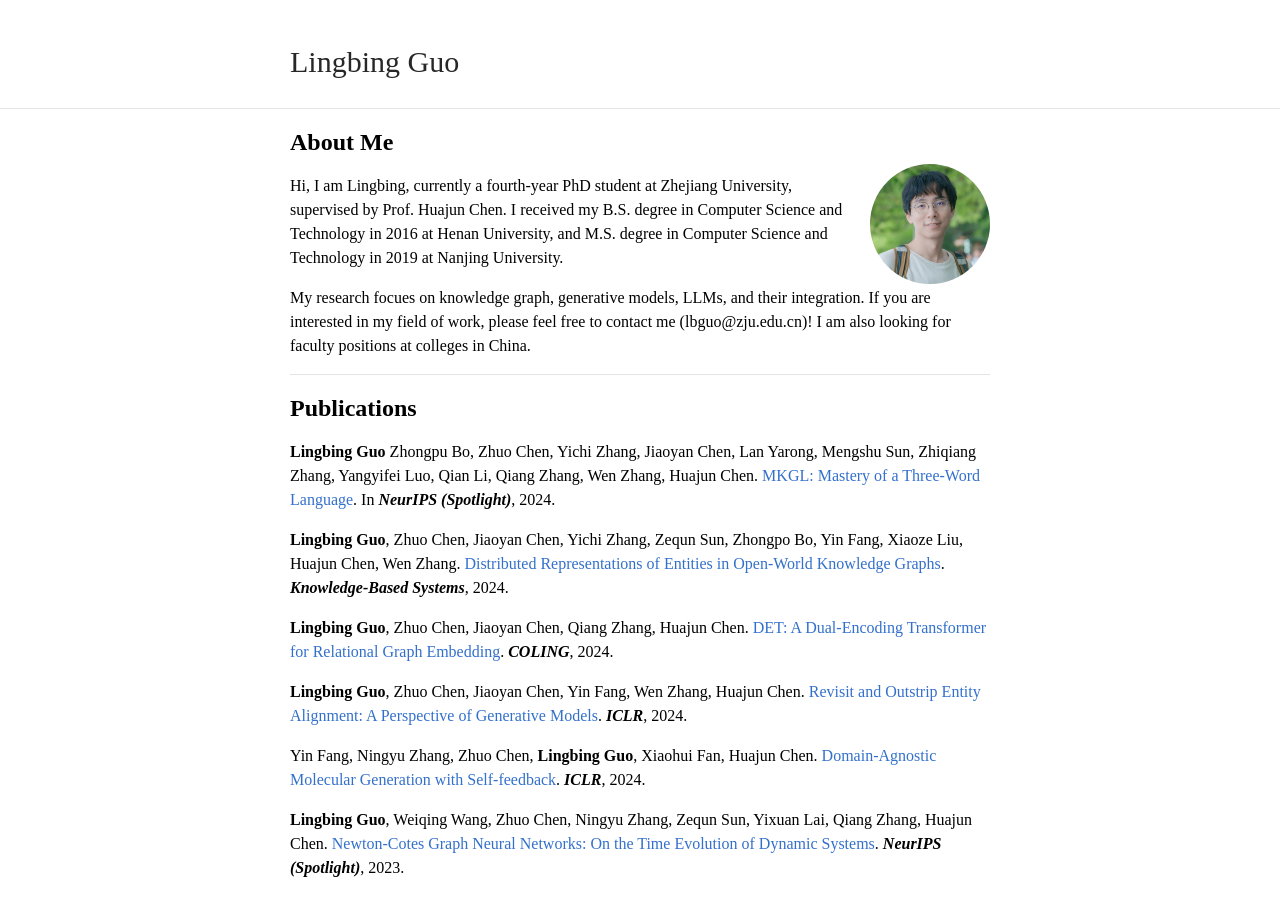
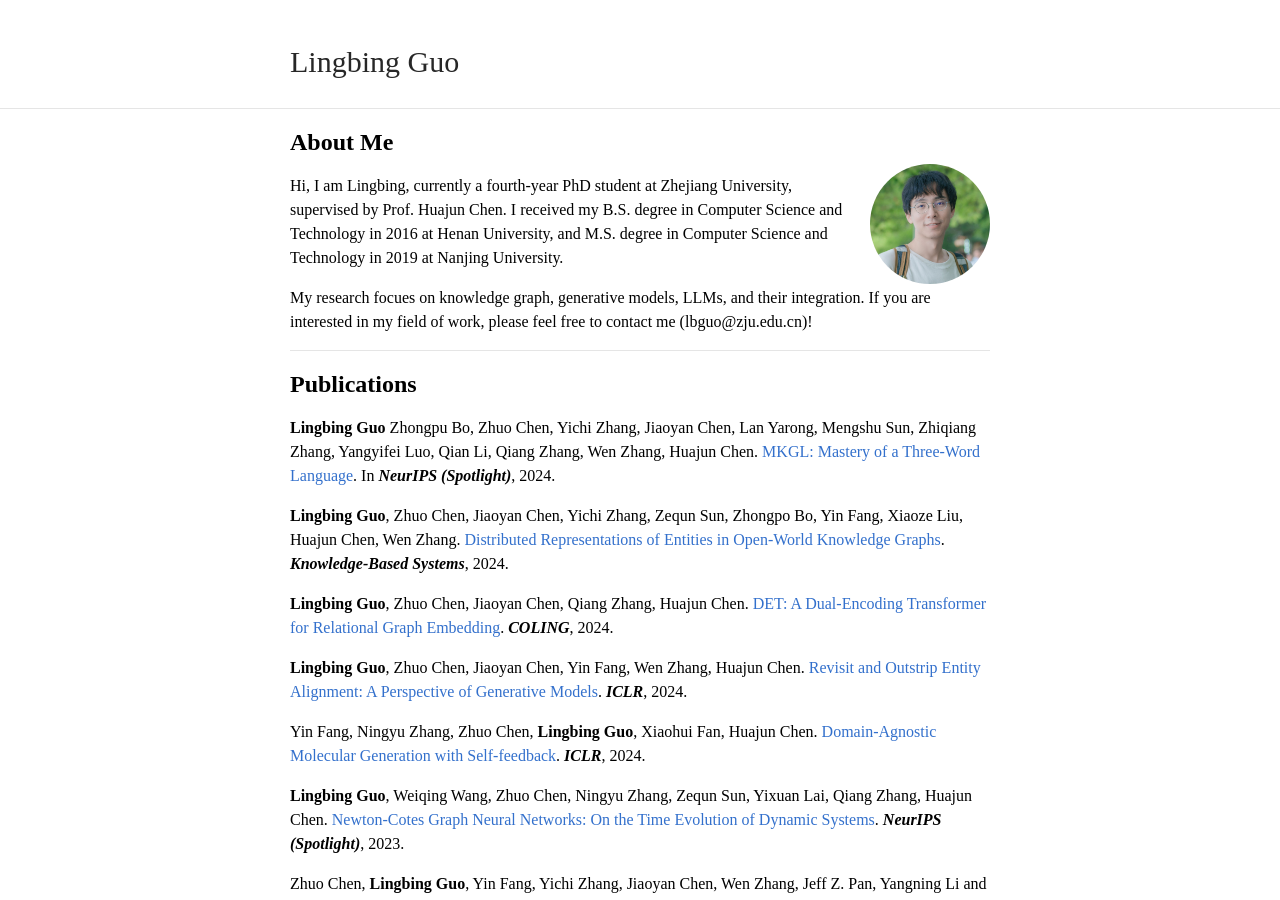
Before and after one commit to guolingbing/guolingbing.github.io, a Jekyll site: the page built from index.md, in a window 1280 px wide and 900 px high. Built offline with Jekyll 4.4.1, drawn with Linux system fonts in a browser that asks for light colours; our own code applies the rules of GitHub Pages for plain Markdown files.

Commit message:
Update index.md

```diff
--- a/index.md
+++ b/index.md
@@ -9,7 +9,7 @@ layout: default
 Hi, I am Lingbing, currently a fourth-year PhD student at Zhejiang University, supervised by Prof. Huajun Chen. I received my B.S. degree in
 Computer Science and Technology in 2016 at Henan University, and M.S. degree in Computer Science and Technology in 2019 at Nanjing University.
 
-My research focues on knowledge graph, generative models, LLMs, and their integration. If you are interested in my field of work, please feel free to contact me (lbguo@zju.edu.cn)! I am also looking for faculty positions at colleges in China.
+My research focues on knowledge graph, generative models, LLMs, and their integration. If you are interested in my field of work, please feel free to contact me (lbguo@zju.edu.cn)!
 
 ---
 
```
